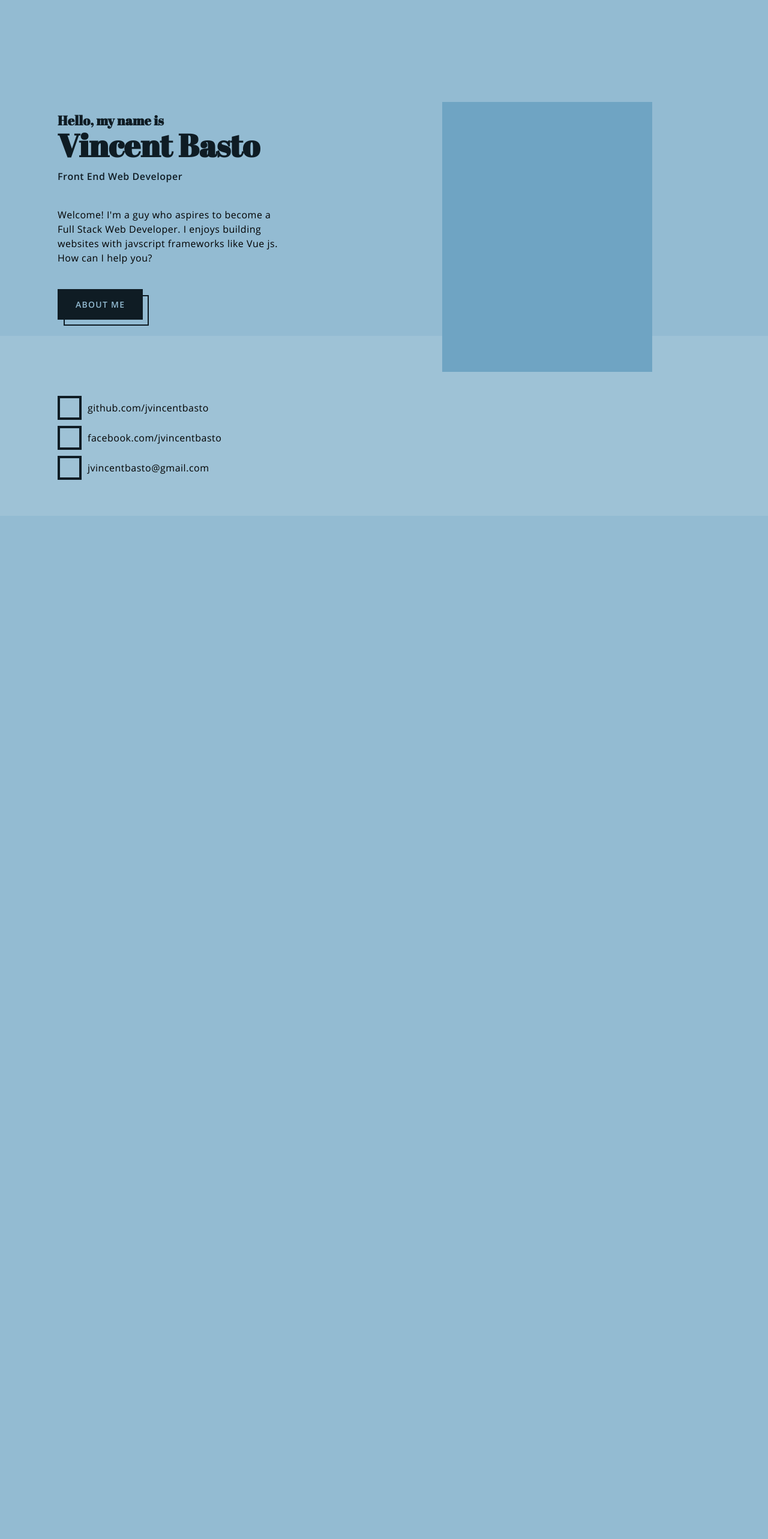
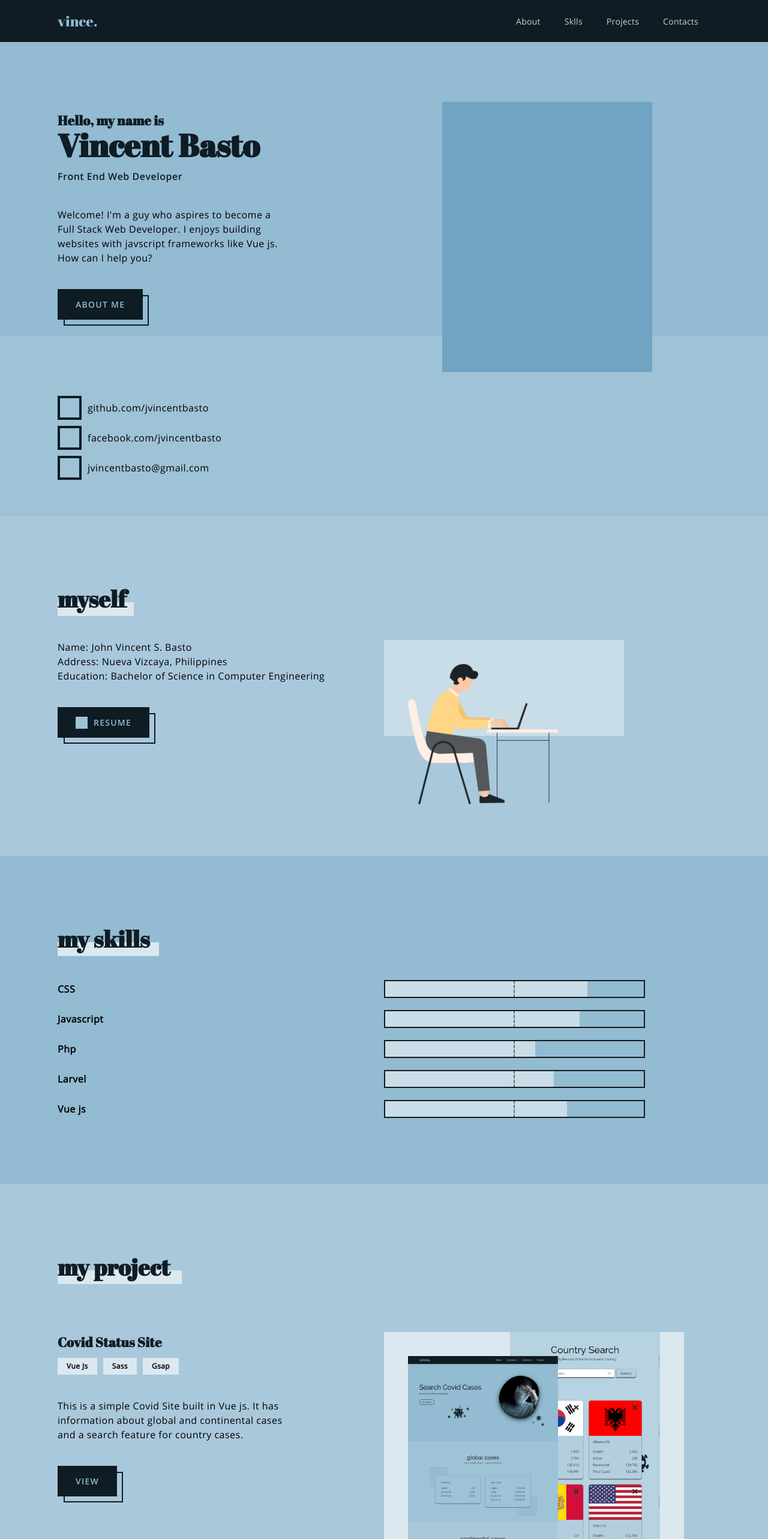
Before and after one commit to jvincentbasto/myportfolio, a Vue app: page / in a window 1280 px wide. Shown: the top 2566 px of the page at 60% size. Before the commit the page ends 860 px from the top, so only its background shows below. Built offline with nearby package versions, Linux system fonts and the light colour scheme.

Commit message:
Update Home.vue

```diff
--- a/src/views/Home.vue
+++ b/src/views/Home.vue
@@ -1,25 +1,25 @@
 <template>
-  <!-- <navbar :data="data" /> -->
+  <navbar :data="data" />
   <Hero />
-  <!-- <About />
+  <About />
   <Skills />
-  <Projects /> -->
+  <Projects />
 </template>
 
 <script>
-// import Navbar from "@/components/layouts/Navbar.vue";
+import Navbar from "@/components/layouts/navbar.vue";
 import Hero from "./homepage/Hero.vue";
-// import About from "./homepage/About.vue";
-// import Skills from "./homepage/Skills.vue";
-// import Projects from "./homepage/Projects.vue";
+import About from "./homepage/About.vue";
+import Skills from "./homepage/Skills.vue";
+import Projects from "./homepage/Projects.vue";
 
 export default {
   components: {
-    // Navbar,
+    Navbar,
     Hero,
-    // About,
-    // Skills,
-    // Projects,
+    About,
+    Skills,
+    Projects,
   },
   setup() {
     const links = [
```
